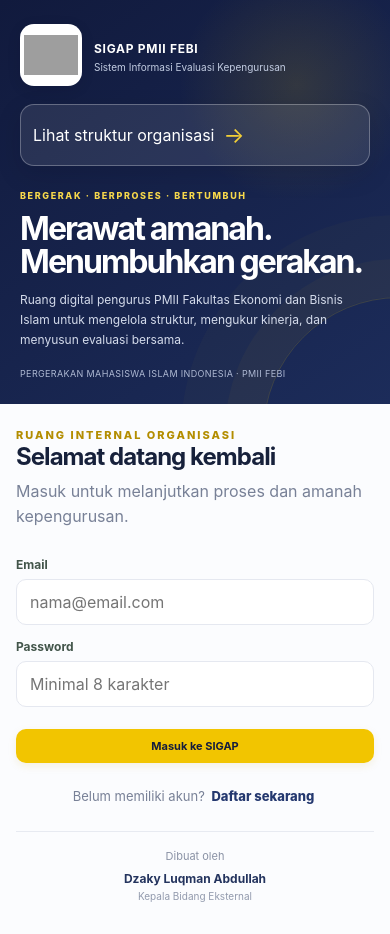
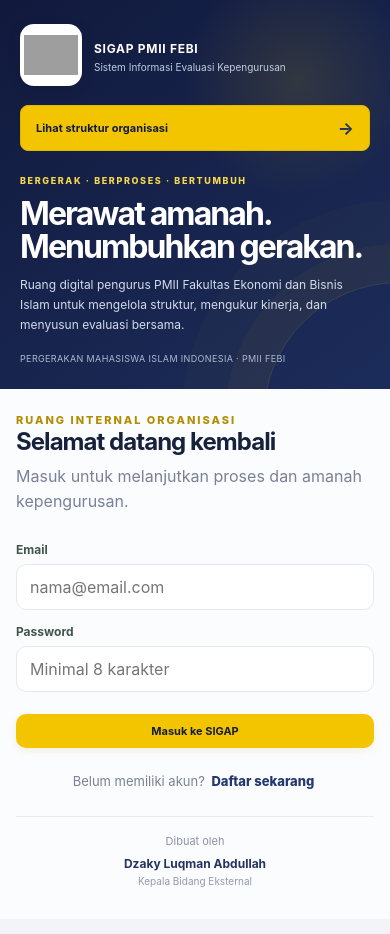
Before and after one commit to rebisalatiga/rebisalatiga.github.io, a plain HTML site: page index.html in a window 390 px wide. Drawn offline with Linux system fonts and the light colour scheme; grey boxes are pictures that could not be loaded.

Commit message:
Use restrained institutional style for structure CTA

```diff
--- a/styles.css
+++ b/styles.css
@@ -612,3 +612,23 @@ button,input,select,textarea{max-width:100%}
   .criterion-row{grid-template-columns:minmax(0,1fr) 88px;font-size:10px}
   .org-directory-actions{flex-direction:column}
 }
+
+
+/* Restrained, institutional call-to-action for the public organization chart. */
+.auth-structure-action{width:min(100%,340px);margin-top:clamp(14px,2vh,22px)}
+.auth-structure-button{
+  width:100%;min-height:48px;display:flex;align-items:center;justify-content:space-between;gap:18px;
+  padding:0 17px;border:1px solid #dfb600;border-radius:8px;background:#f2c500;color:#111a3d;
+  box-shadow:none;text-align:left;font-size:12px;font-weight:750;letter-spacing:.005em;
+  transition:background-color .16s,border-color .16s;
+}
+.auth-structure-button:hover{background:#e4bb00;border-color:#d4ad00;transform:none}
+.auth-structure-button:focus-visible{outline:2px solid #fff;outline-offset:3px}
+.auth-structure-arrow{font-size:17px;line-height:1;color:#26365c}
+@media(max-width:720px){
+  .auth-structure-action{width:min(100%,460px);margin-top:7px}
+  .auth-structure-button{min-height:46px;padding:0 15px;font-size:11px}
+}
+@media(max-width:380px){
+  .auth-structure-button{min-height:44px;padding:0 13px}
+}
```
